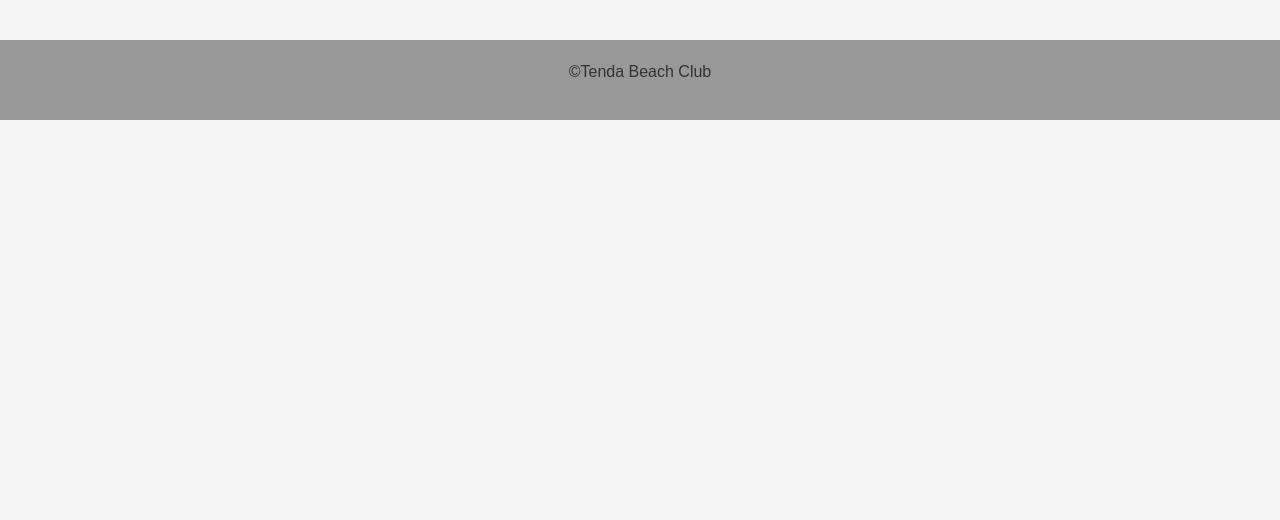
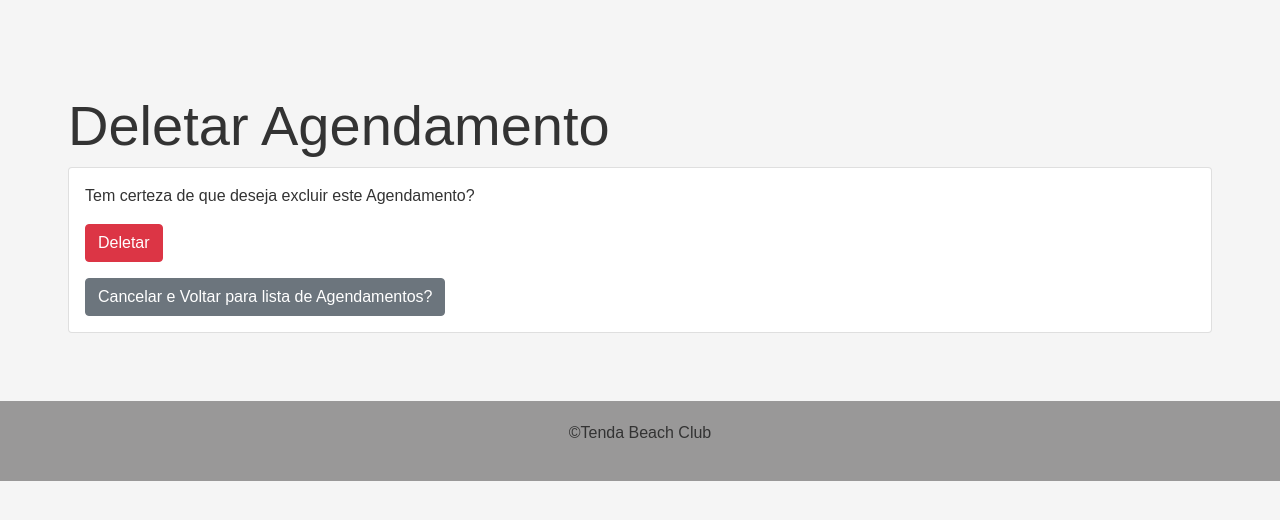
Before and after one commit to Lucas-Espindola-dev/tenda_fitness, a Django app: template schedules/templates/schedules/appointment_delete.html in a window 1280 px wide. Shown: the part 50-570 px from the top of the page. Run offline with Django 5.2, Linux system fonts and the light colour scheme; the template is opened without the code that fills it, so the values that code supplies are empty; some libraries are stand-ins or nearby versions.

Commit message:
Creating and configuring to delete appointment template

```diff
--- a/schedules/templates/schedules/appointment_delete.html
+++ b/schedules/templates/schedules/appointment_delete.html
@@ -1,5 +1,20 @@
 {% extends 'base.html' %}
 
 {% block content %}
+    <div class="container mt-4">
+        <h3 class="display-4">Deletar Agendamento</h3>
 
+        <div class="card">
+            <div class="card-body">
+                <p class="card-text">Tem certeza de que deseja excluir este Agendamento?</p>
+
+                <form method="post">
+                    {% csrf_token %}
+                    <button type="submit" class="btn btn-danger">Deletar</button>
+                </form>
+
+                <a href="{% url 'appointments-create' %}" class="btn btn-secondary mt-3">Cancelar e Voltar para lista de Agendamentos?</a>
+            </div>
+        </div>
+    </div>
 {% endblock %}
```
